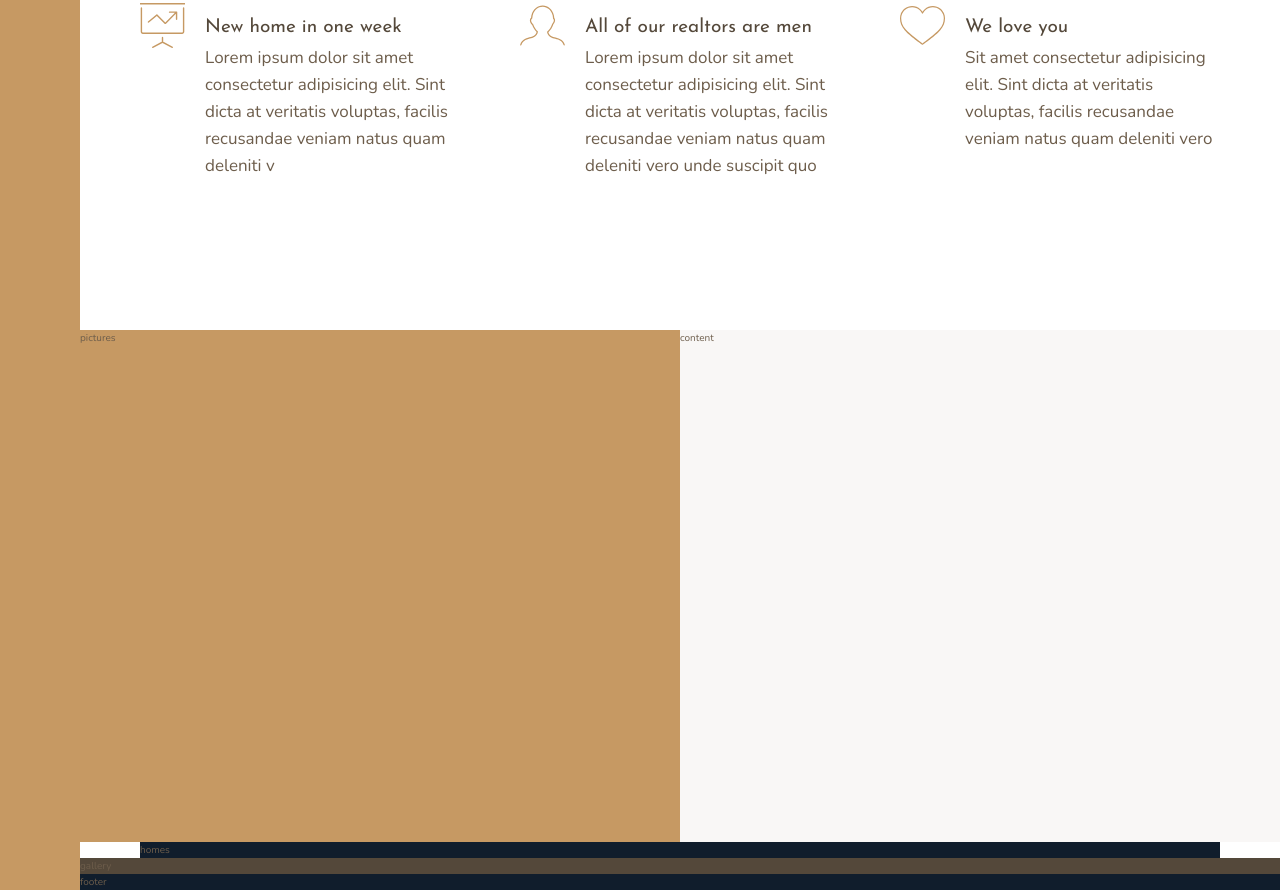
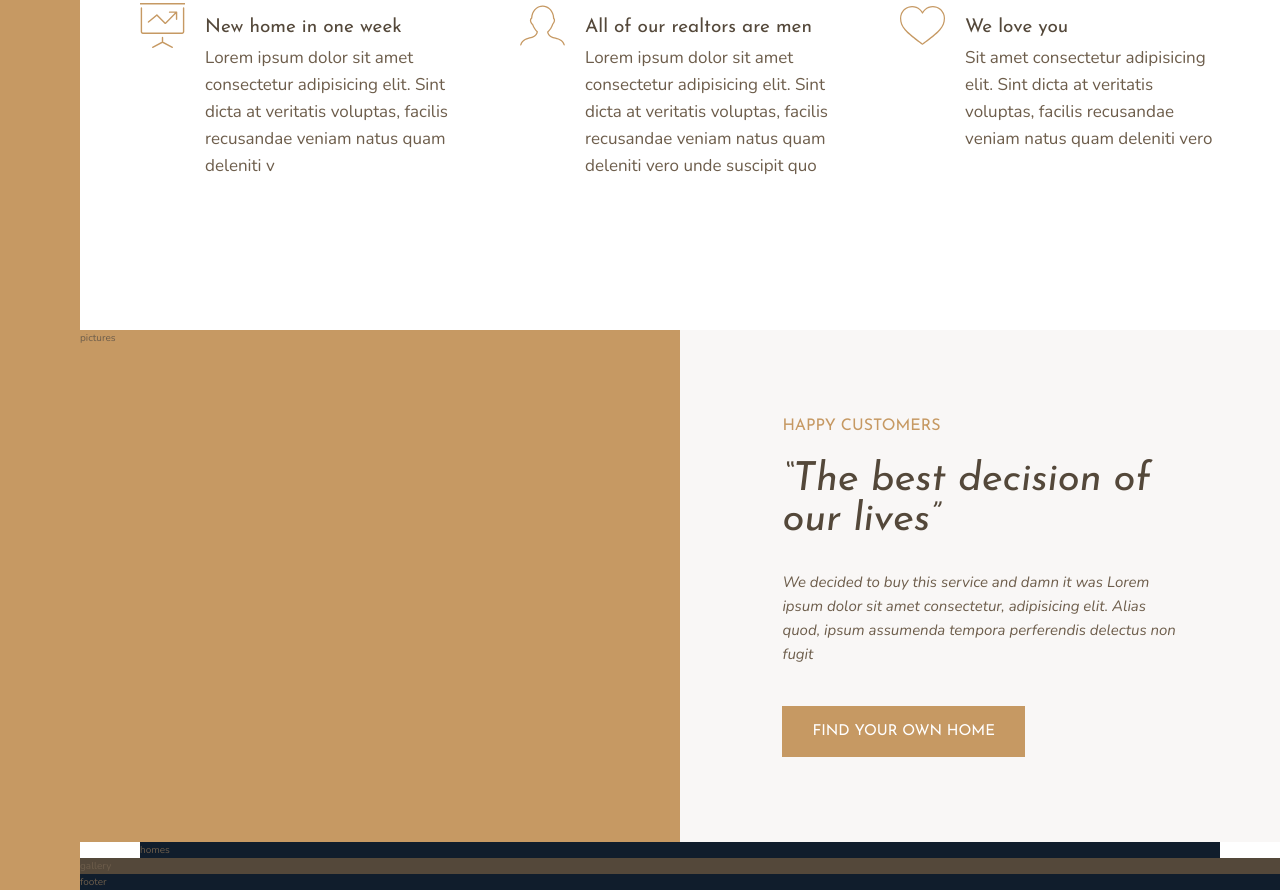
Before and after one commit to chaleay/Grid-Gallery, a website: page index.html in a window 1280 px wide. Shown: the part 1003-1893 px from the top of the page. Drawn offline with nearby package versions, Linux system fonts and the light colour scheme.

Commit message:
finished first part of storeis layout

```diff
--- a/index.html
+++ b/index.html
@@ -39,6 +39,7 @@
           <p class="feature__text">
             Lorem ipsum dolor sit amet consectetur adipisicing elit. Sint dicta
             at veritatis voluptas,
+          </p>
         </svg>
       </div>
       <div class="feature">
@@ -79,16 +80,26 @@
           <use xlink:href="img/sprite.svg#icon-heart"></use>
           <h4 class="heading-4 heading-4--dark">We love you</h4>
           <p class="feature__text">
-            Sit amet consectetur adipisicing elit. Sint dicta
-            at veritatis voluptas, facilis recusandae veniam natus quam deleniti
-            vero
+            Sit amet consectetur adipisicing elit. Sint dicta at veritatis
+            voluptas, facilis recusandae veniam natus quam deleniti vero
           </p>
         </svg>
       </div>
     </section>
 
     <div class="story__pictures">pictures</div>
-    <div class="story__content">content</div>
+    <div class="story__content">
+      <h3 class="heading-3 mb-sm">Happy Customers</h3>
+      <h2 class="heading-2 heading-2--dark mb-md">
+        &ldquo;The best decision of our lives&rdquo;
+      </h2>
+      <p class="story__text">
+        We decided to buy this service and damn it was Lorem ipsum dolor sit
+        amet consectetur, adipisicing elit. Alias quod, ipsum assumenda tempora
+        perferendis delectus non fugit
+      </p>
+      <button class="btn">Find your own home</button>
+    </div>
 
     <section class="homes">homes</section>
 
--- a/sass/_story.scss
+++ b/sass/_story.scss
@@ -6,5 +6,28 @@
   &__content {
     background-color: $color-grey-light-1;
     grid-column: col-start 5 / -1;
+
+    padding: 6rem 8vw;
+
+    //THE FLEX WAY
+    /*
+    display: flex;
+    flex-direction: column;
+    justify-content: center;
+    align-items: flex-start;
+    */
+
+    display: grid;
+    // justify/ aligns the grid in the center of the grid container
+    //default is stretch
+    align-content: center;
+    //align-items /justify-items - aligns the GRID ITEMS along the column/row axis
+    justify-items: start;
+  }
+
+  &__text {
+    font-size: 1.5rem;
+    font-style: italic;
+    margin-bottom: 4rem;
   }
 }
--- a/sass/_typography.scss
+++ b/sass/_typography.scss
@@ -9,10 +9,24 @@
 
 .heading-2 {
   @extend %heading;
+  font-size: 4rem;
+  font-style: italic;
+  line-height: 1;
+
+  &--light {
+    color: $color-grey-light-1;
+  }
+
+  &--dark {
+    color: $color-grey-dark-1;
+  }
 }
 
 .heading-3 {
   @extend %heading;
+  font-size: 1.6rem;
+  color: $color-primary;
+  text-transform: uppercase;
 }
 
 .heading-4 {
@@ -27,3 +41,38 @@
     color: $color-grey-dark-1;
   }
 }
+
+.btn {
+  background-color: $color-primary;
+  color: #ffffff;
+  border: none;
+  border-radius: 0;
+  font-family: $font-display;
+  font-size: 1.5rem;
+  text-transform: uppercase;
+  padding: 1.8rem 3rem;
+  cursor: pointer;
+  transition: all 0.2s;
+
+  //align-self: center;
+
+  &:hover {
+    background-color: $color-primary-dark;
+  }
+}
+
+.mb-sm {
+  margin-bottom: 2rem;
+}
+
+.mb-md {
+  margin-bottom: 3rem;
+}
+
+.mb-lg {
+  margin-bottom: 4rem;
+}
+
+.mb-hg {
+  margin-bottom: 8rem;
+}
```
Also changed, not shown: css/style.css.
